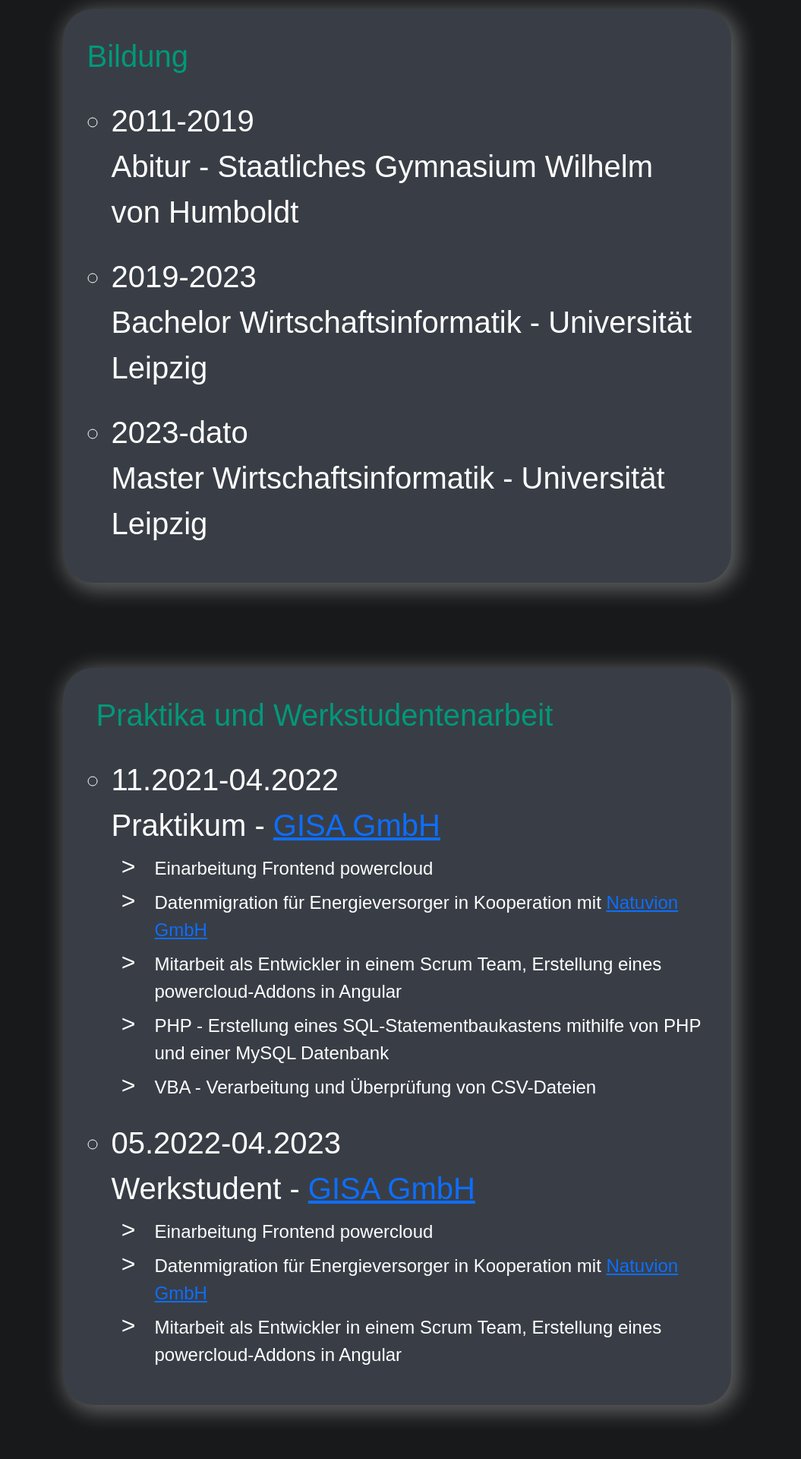
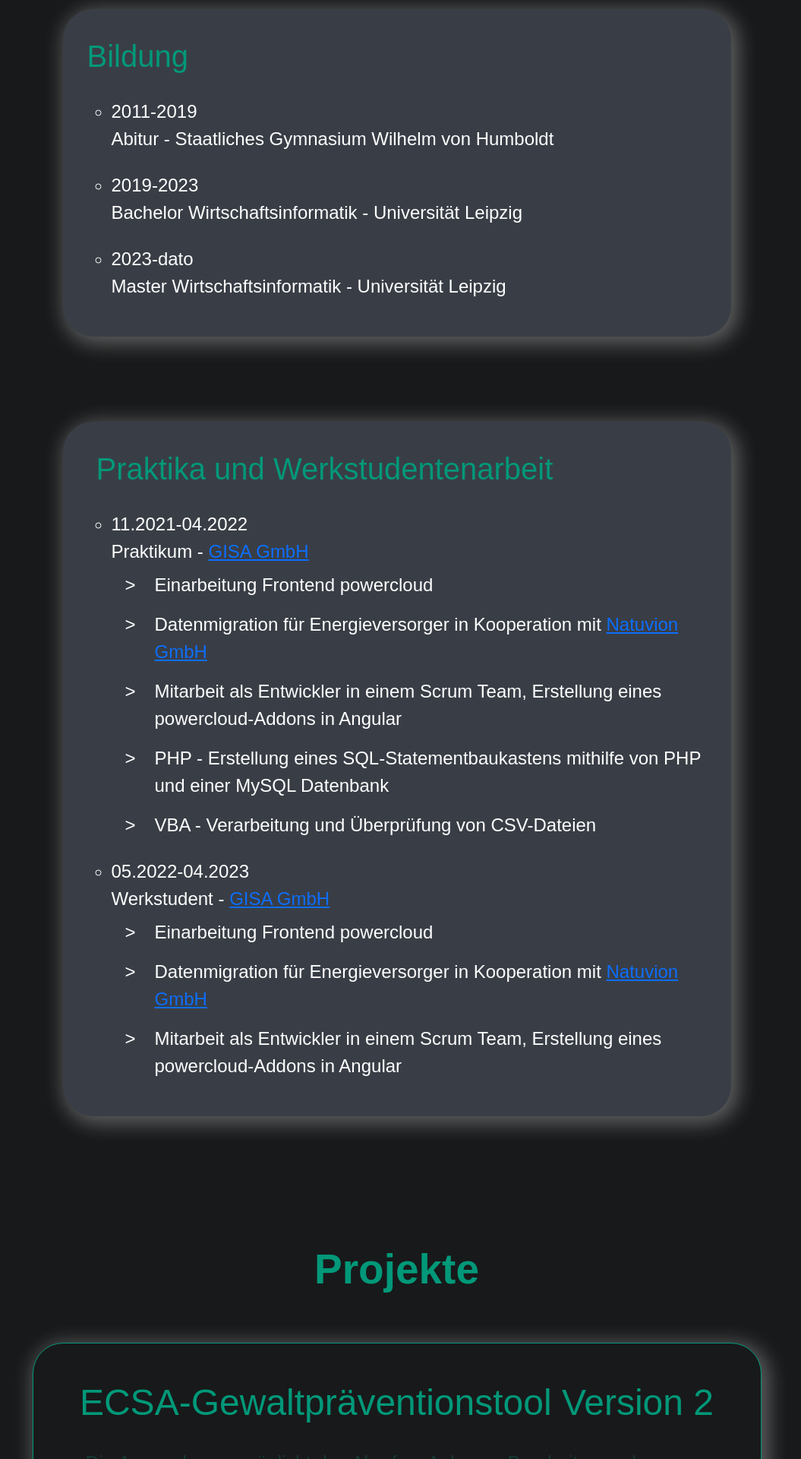
Before and after one commit to PaulKroner/Portfolio, a React (Vite) app: page / in a window 1280 px wide. Shown: the part 860-2780 px from the top of the page at 76% size, without its empty margins (165-1220 px from the left). Built offline with nearby package versions, Linux system fonts and the light colour scheme.

Commit message:
adjust styling and content

```diff
--- a/src/App.css
+++ b/src/App.css
@@ -39,7 +39,7 @@ td {
   --large-text: 35px;
   --small-text: 20px;
   --cv-headline: 40px;
-  --projects-headline: 70px;
+  --projects-headline: 55px;
   --large-heading-text: 90px;
   --small-heading-text: 60px;
   --sidebar-text: 28px;
--- a/src/App.jsx
+++ b/src/App.jsx
@@ -84,7 +84,7 @@ const App = () => {
               <Cv />
               <Projects />
               <Skills />
-              <Questions />
+              {/* <Questions /> */}
             </div>
 
             <Footer />
--- a/src/components/cv/cv.css
+++ b/src/components/cv/cv.css
@@ -19,12 +19,12 @@
 
 .cv-headline {
     color: var(--primary-color);
-    font-size: var(--cv-headline);
+    /* font-size: var(--cv-headline); */
     white-space: wrap;
 }
 
 .cv-text {
-    font-size: 2.5rem;
+    /* font-size: 2.5rem; */
     white-space: wrap;
 }
 
@@ -32,18 +32,19 @@
     list-style-type: circle;
     margin-top: 25px;
     color: var(--text-color);
-    font-size: 2.5rem;
+    /* font-size: 2.5rem; */
 }
 
 .cv-list-lower::marker {
     --hue: 200;
-    font-size: 2rem;
+    /* font-size: 2rem; */
     content: ">";
 }
 
 .cv-list-lower {
     padding-inline-start: var(--normal-text);
-    font-size: 1.5rem;
+    margin-bottom: 1rem;
+    /* font-size: 1.5rem; */
 }
 
 /* Faded animation */
--- a/src/components/cv/cv.jsx
+++ b/src/components/cv/cv.jsx
@@ -25,16 +25,16 @@ const Cv = () => {
 
         <div className="d-flex justify-content-center">
           <div className="cv-card reveal fade-left">
-                    <div className="cv-headline">
+            <div className="cv-headline fs-1">
               <p>Bildung</p>
             </div>
 
-                    <ol className="cv-text">
+            <ol className="fs-4">
               <div>
                 <li className="cvList">
                   2011-2019
                 </li>
-                            <div className="cvdiv">
+                <div className="">
                   Abitur - Staatliches Gymnasium Wilhelm von Humboldt
                 </div>
               </div>
@@ -43,14 +43,14 @@ const Cv = () => {
                 <li className="cvList">
                   2019-2023
                 </li>
-                            <div className="cvdiv">
+                <div className="">
                   Bachelor Wirtschaftsinformatik - Universität Leipzig
                 </div>
 
                 <li className="cvList">
                   2023-dato
                 </li>
-                            <div className="cvdiv">
+                <div className="">
                   Master Wirtschaftsinformatik - Universität Leipzig
                 </div>
               </div>
@@ -60,20 +60,20 @@ const Cv = () => {
 
         <div className="d-flex justify-content-center">
           <div className="cv-card reveal fade-right">
-                    <div className="container-fluid cv-headline">
+            <div className="container-fluid fs-1 cv-headline">
               <p>Praktika und Werk<wbr />studenten<wbr />arbeit</p>
             </div>
 
-                    <ol className="cv-text">
+            <ol className="cv-text fs-4">
               <div>
                 <li className="cvList">
                   11.2021-04.2022
                 </li>
-                            <div className="cvdiv">
+                <div className="">
                   {/* Praktikum - <a href="https://www.gisa.de/">GISA GmbH</a> <br />
                                     powercloud, Datenmigration, VBA, Angular, PHP */}
                   Praktikum - <a href="https://www.gisa.de/">GISA GmbH</a>
-                                <ul>
+                  <ul className="mt-2">
                     <li className="cv-list-lower">
                       Einarbeitung Frontend powercloud
                     </li>
@@ -98,9 +98,9 @@ const Cv = () => {
                 <li className="cvList">
                   05.2022-04.2023
                 </li>
-                            <div className="cvdiv">
+                <div className="">
                   Werkstudent - <a href="https://www.gisa.de/">GISA GmbH</a> <br />
-                                <ul>
+                  <ul className="mt-2">
                     <li className="cv-list-lower">
                       Einarbeitung Frontend powercloud
                     </li>
--- a/src/components/projects/projects-component.jsx
+++ b/src/components/projects/projects-component.jsx
@@ -15,7 +15,7 @@ const ProjectsComponent = ({ id, title, content, usedTech, moreToShow }) => {
             </div>
 
             <div className="project-description-wrapper">
-                <p className="project-description text-center" dangerouslySetInnerHTML={{ __html: content }} />
+                <p className="project-description text-left" dangerouslySetInnerHTML={{ __html: content }} />
             </div>
             {moreToShow ? (
                 <div className="more-button d-flex p-3" onClick={path}>
--- a/src/components/projects/projects.css
+++ b/src/components/projects/projects.css
@@ -31,24 +31,6 @@
     transform: scale(1.1);
 }
 
-.project-image {
-    background-color: white;
-    width: 300px;
-    height: 300px;
-    display: block;
-    border-radius: 40px;
-    object-fit: contain;
-}
-
-.project-poker-image {
-    background-color: white;
-    width: 300px;
-    height: 300px;
-    display: block;
-    border-radius: 40px;
-    object-fit: cover;
-}
-
 .project-description-wrapper {
     padding: 15px;
     padding-left: 25px;
@@ -72,7 +54,7 @@
 }
 
 .project-wrapper .project-description-heading {
-    font-size: 3.5rem;
+    font-size: 3rem;
     color: var(--primary-color);
     margin: 10px;
     word-break: break-word;
@@ -114,7 +96,7 @@
 
 @media only screen and (max-width: 1000px) {
     .project-wrapper {
-        max-width: 40rem;
+        /* max-width: 40rem; */
     }
 }
 
@@ -130,7 +112,7 @@
         height: auto !important;
         padding: 1rem;
         border: 3px solid var(--primary-color) !important;
-        width: 90%;
+        width: 100%;
     }
 
     .project-image-wrapper {
@@ -155,7 +137,7 @@
     }
 
     .project-description-heading {
-        font-size: 5rem !important;
+        font-size: 4rem !important;
         font-weight: 700 !important;
         text-align: center !important;
     }
--- a/src/components/projects/projects.jsx
+++ b/src/components/projects/projects.jsx
@@ -4,6 +4,20 @@ import ProjectsComponent from "./projects-component";
 const Projects = () => {
 
   const projects = [
+    {
+      id: "ecsa-gpt",
+      title: "ECSA-Gewaltpräventionstool Version 2",
+      content: "Die Anwendung ermöglicht das Abrufen, Anlegen, Bearbeiten und Löschen von Mitarbeitern sowie deren Nachweisen (z. B. Polizeiliches Führungszeugnis). <br /> Sobald ein Nachweis abläuft oder nachgereicht werden muss, werden automatisch E-Mail-Benachrichtigungen an die betroffenen Mitarbeiter versendet. Zudem ist ein Authentifizierungssystem mit Rollenverwaltung für Administratoren und Mitarbeiter implementiert, das auf JWT basiert. <br /> Das Frontend wurde mit React.js entwickelt, während das Backend in PHP realisiert wurde. Die Anwendung nutzt eine MySQL-Datenbank.",
+      usedTech: ["React", "TailwindCSS", "Shadcn UI", "PHP", "MySQL", "JWT"],
+      moreToShow: false
+    },
+    {
+      id: "ecsa-gpt",
+      title: "ECSA-Gewaltpräventionstool Version 1",
+      content: "Die Anwendung ermöglicht das Abrufen, Anlegen, Bearbeiten und Löschen von Mitarbeitern sowie deren Nachweisen (z. B. Polizeiliches Führungszeugnis). <br /> Sobald ein Nachweis abläuft oder nachgereicht werden muss, werden automatisch E-Mail-Benachrichtigungen an die betroffenen Mitarbeiter versendet. Zudem ist ein Authentifizierungssystem mit Rollenverwaltung für Administratoren und Mitarbeiter implementiert, das auf JWT basiert. <br /> Das Frontend wurde mit React.js entwickelt, während das Backend in PHP realisiert wurde. Die Anwendung nutzt eine MySQL-Datenbank. <br /><br /> Das Problem mit der ersten Version war, dass die Anwendung nicht mehr weiterentwickeln werden konnte, da lediglich ein Apache Webserver zur Verfügung stand. <br /> Daher habe ich die Anwendung neu entwickelt und dabei den Techstack gewechselt.",
+      usedTech: ["Next.js", "TailwindCSS", "Shadcn UI", "Node.js", "Express.js", "MySQL", "Prisma", ],
+      moreToShow: false
+    },
     {
       id: "long-SB",
       title: "SQL-Statementbuilder",
@@ -14,7 +28,7 @@ const Projects = () => {
     {
       id: "angularFrontend",
       title: "Angular Frontend",
-            content: "Während meiner Werksstudententätigkeit habe ich den Frontend-Entwicklern ausgeholfen. Das genutzte Frontend-Framework war Angular.",
+      content: "Während meiner Werksstudententätigkeit habe ich den Entwicklern in der Frontend-Abteilung ausgeholfen. Das genutzte Framework war Angular.",
       usedTech: ["Angular", "Angular Material", "TypeScript"],
       moreToShow: false
     },
@@ -36,7 +50,7 @@ const Projects = () => {
             Aufgabe des Kurses war die Erstellung einer Restaurant Website, auf der man einen Blick auf die Speisekarte erhalten,
             einen Tisch reservieren und Besucherbewertungen lesen kann.`,
       usedTech: ["React.js", "Figma"],
-            moreToShow: true
+      moreToShow: false
     },
     {
       id: "poker",
--- a/src/components/skills/skills.jsx
+++ b/src/components/skills/skills.jsx
@@ -14,7 +14,7 @@ const Skills = () => {
       width: "75%",
     },
     {
-            skill: "Bootstrap",
+      skill: "Tailwind CSS",
       experience: "Fortgeschritten",
       width: "75%",
     },
@@ -29,30 +29,20 @@ const Skills = () => {
       width: "65%",
     },
     {
-            skill: "VBA",
-            experience: "erhöhte Kenntnisse",
-            width: "40%",
+      skill: "PHP",
+      experience: "Fortgeschritten",
+      width: "55%",
     },
     {
-            skill: "Blue Prism",
+      skill: "Node.js",
       experience: "Grundlagen",
-            width: "40%",
+      width: "30%",
     },
     {
-            skill: "SQL",
+      skill: "Next.js",
       experience: "Grundlagen",
-            width: "25%",
+      width: "30%",
     },
-        {
-            skill: "Angular",
-            experience: "Grundlagen",
-            width: "25%",
-        },
-        {
-            skill: "PHP",
-            experience: "Grundlagen",
-            width: "20%",
-        }
   ]
 
   return (
--- a/src/components/welcome/welcome.jsx
+++ b/src/components/welcome/welcome.jsx
@@ -10,7 +10,7 @@ const Welcome = () => {
 
                     <div className="spinner-wrapper">
                         <section className="animation">
-                            <div className="first"><span className="small-heading">Winfo Student</span></div>
+                            <div className="first"><span className="small-heading">Full Stack</span></div>
                             <div className="second"><span className="small-heading">Webdeveloper</span></div>
                             <div className="third"><span className="small-heading">Technik-Enthusiast</span></div>
                         </section>
```
Lines whose indentation alone changed are shown as unchanged.
